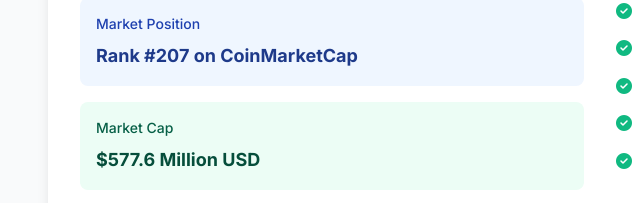
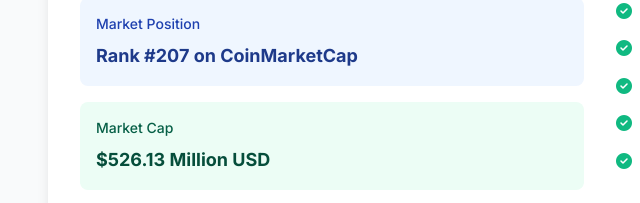
Before and after one commit to Highcrypto7/Would, a plain HTML site: page index.html in a window 1280 px wide. Shown: the part 1087-1290 px from the top of the page, 40-680 px from the left. Drawn offline with nearby package versions, Linux system fonts and the light colour scheme.

Commit message:
Update index.html

```diff
--- a/index.html
+++ b/index.html
@@ -171,7 +171,7 @@
                             </div>
                             <div class="bg-green-50 p-4 rounded-lg">
                                 <p class="text-sm font-medium text-green-800 mb-2">Market Cap</p>
-                                <p class="text-lg font-bold text-green-900">$577.6 Million USD</p>
+                                <p class="text-lg font-bold text-green-900">$526.13 Million USD</p>
                             </div>
                             <div class="bg-purple-50 p-4 rounded-lg">
                                 <p class="text-sm font-medium text-purple-800 mb-2">Total Supply</p>
```
